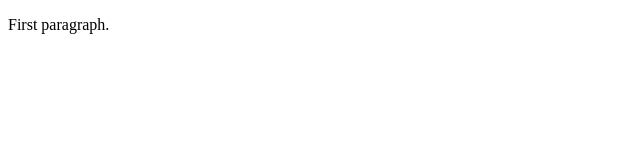
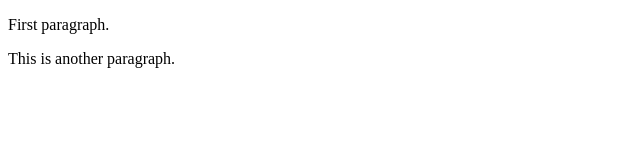
Before and after one commit to tijdrame/learning-git, a plain HTML site: page index.html in a window 1280 px wide. Shown: the whole page, without its empty margins (0-640 px from the left). Drawn offline with Linux system fonts and the light colour scheme.

Commit message:
added another p tag

```diff
--- a/index.html
+++ b/index.html
@@ -5,5 +5,5 @@
 	</head>
 	<body>
 		<p>First paragraph.</p>
-	</body>
+		<p>This is another paragraph.</p>
 </html>
```
